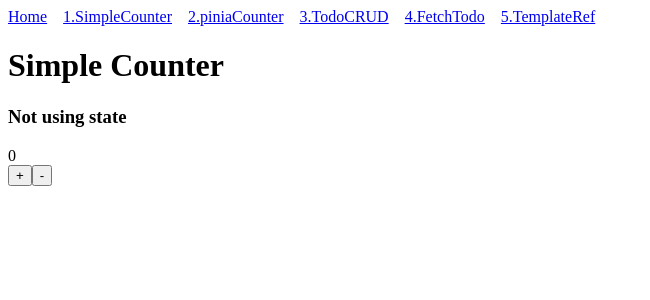
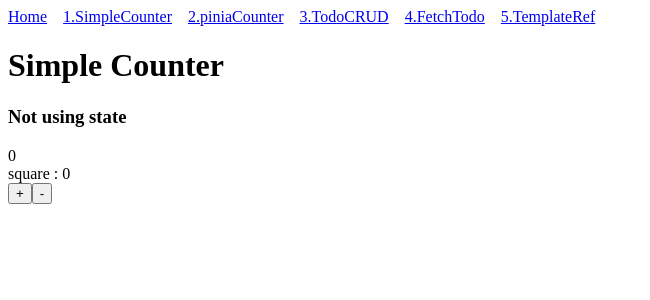
Before and after one commit to hjhj97/vue3-ts-pinia, a Vue app: page /simple_counter in a window 1280 px wide. Shown: the top 300 px of the page, without its empty margins (0-650 px from the left). Built offline with nearby package versions, Linux system fonts and the light colour scheme.

Commit message:
computed 추가

```diff
--- a/src/views/ch1_simple-counter/SimpleCounter.vue
+++ b/src/views/ch1_simple-counter/SimpleCounter.vue
@@ -2,6 +2,7 @@
 	<h1>Simple Counter</h1>
 	<h3>Not using state</h3>
 	<div>{{ count }}</div>
+	<div>square : {{ square }}</div>
 	<div>
 		<button @click="onClickAdd">+</button>
 		<button @click="onClickSubtract">-</button>
@@ -10,7 +11,7 @@
 </template>
 
 <script lang="ts">
-	import { defineComponent, ref } from 'vue';
+	import { computed, defineComponent, ref } from 'vue';
 
 	export default defineComponent({
 		setup() {
@@ -21,8 +22,13 @@
 			const onClickSubtract = () => {
 				count.value--;
 			};
+
+			const square = computed<number>(() => {
+				return count.value * count.value;
+			});
 			return {
 				count,
+				square,
 				//
 				onClickAdd,
 				onClickSubtract,
```
